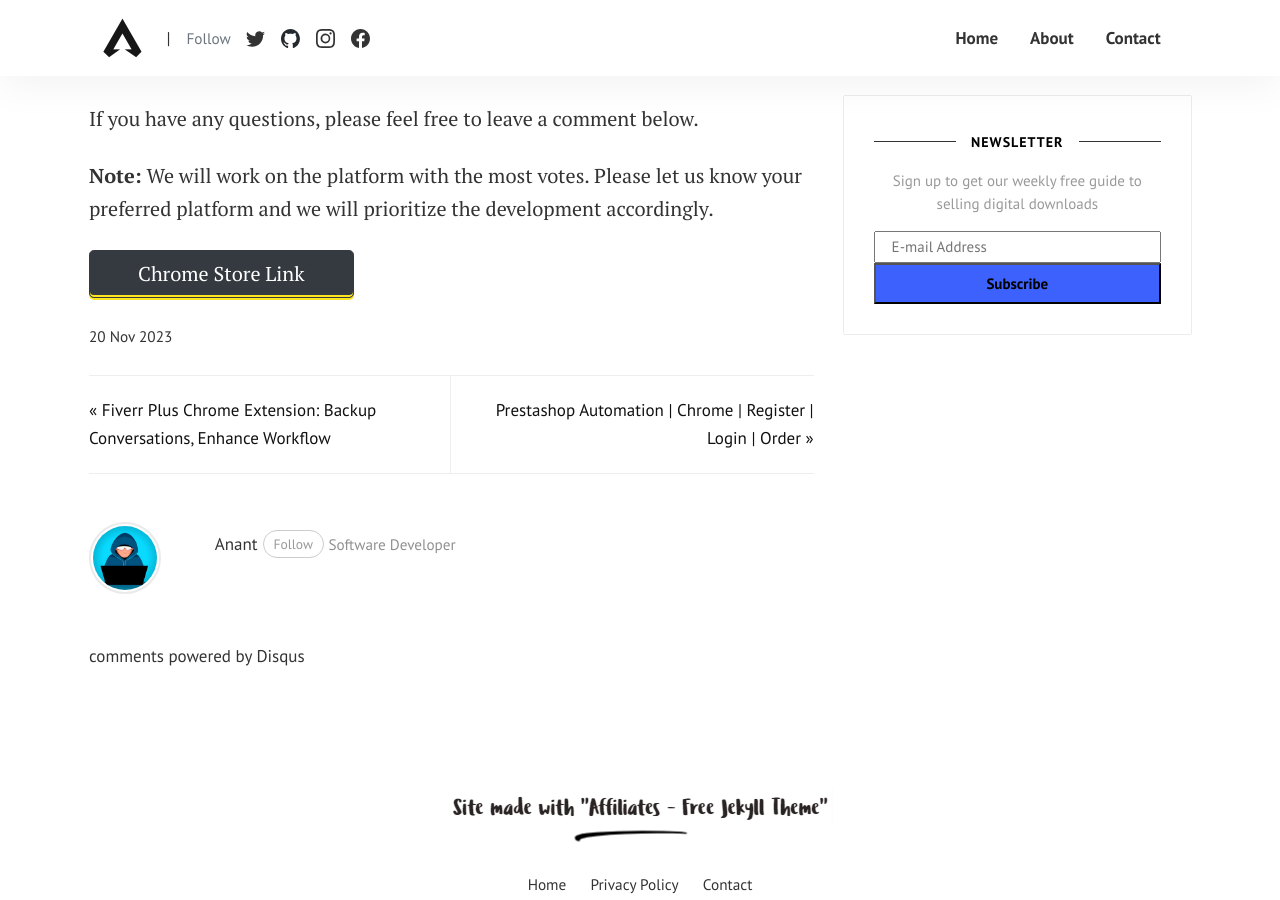
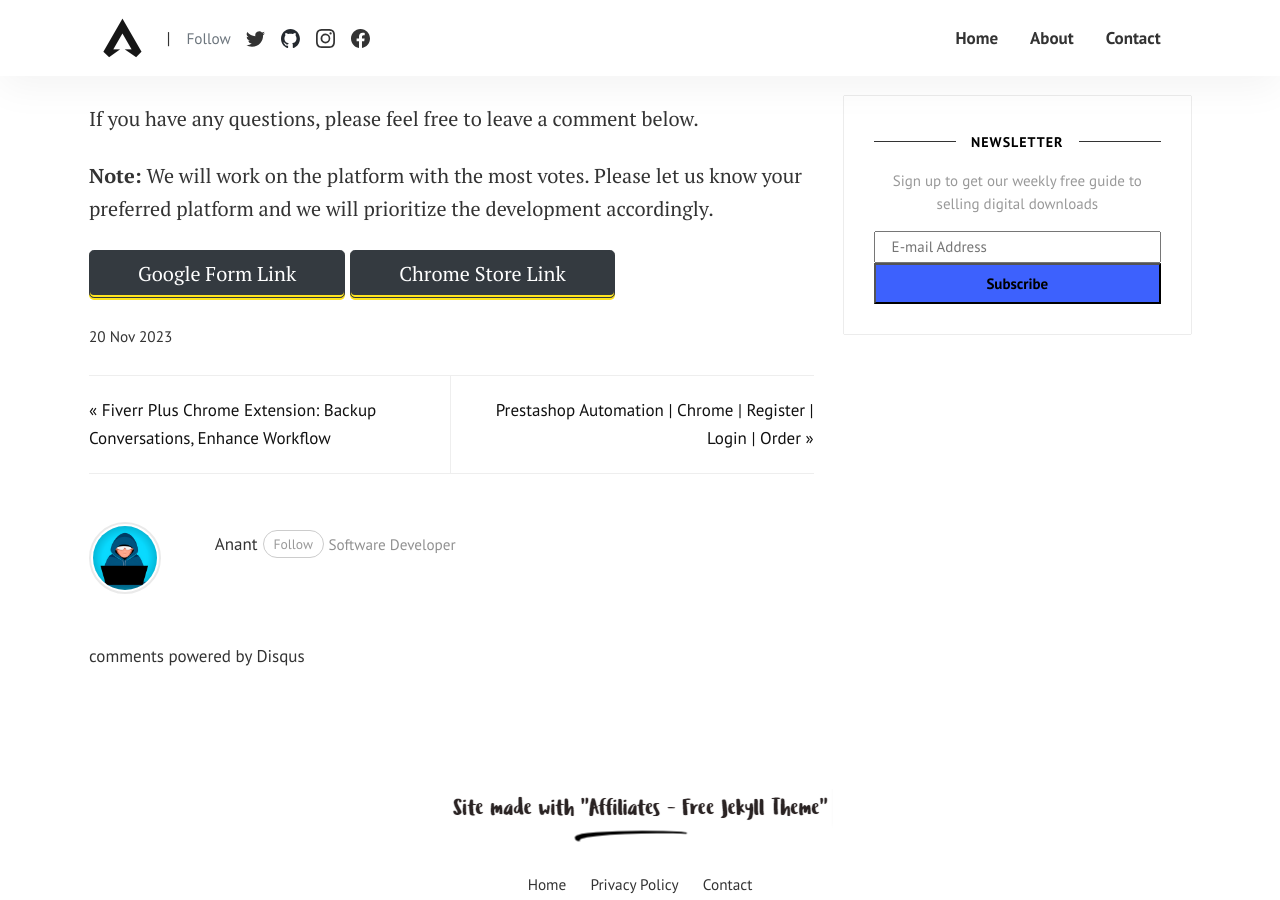
Before and after one commit to ECodeeshop/blog, a Jekyll site: the page built from _posts/2023-11-20-spotify-plus-chrome-extension.md, in a window 1280 px wide and 900 px high, scrolled down 2574 px. Built offline with Jekyll 4.4.1, drawn with Linux system fonts in a browser that asks for light colours; comment, search, counter and statistics services are not loaded.

Commit message:
Update 2023-11-20-spotify-plus-chrome-extension.md

```diff
--- a/_posts/2023-11-20-spotify-plus-chrome-extension.md
+++ b/_posts/2023-11-20-spotify-plus-chrome-extension.md
@@ -32,4 +32,5 @@ If you have any questions, please feel free to leave a comment below.
 
 **Note:** We will work on the platform with the most votes. Please let us know your preferred platform and we will prioritize the development accordingly.
 
+<a href="https://docs.google.com/forms/d/e/1FAIpQLSdm_kFuk8J3JZczu_6D8cytWC4a9t0ZL0gmipsaZqatNruNOA/viewform?usp=pp_url" class="btn btn-dark text-white px-5 btn-lg">Google Form Link</a>
 <a href="https://chromewebstore.google.com/detail/gmlachfnoaahojpjdonglbjbammnlomo" class="btn btn-dark text-white px-5 btn-lg">Chrome Store Link</a>
```
